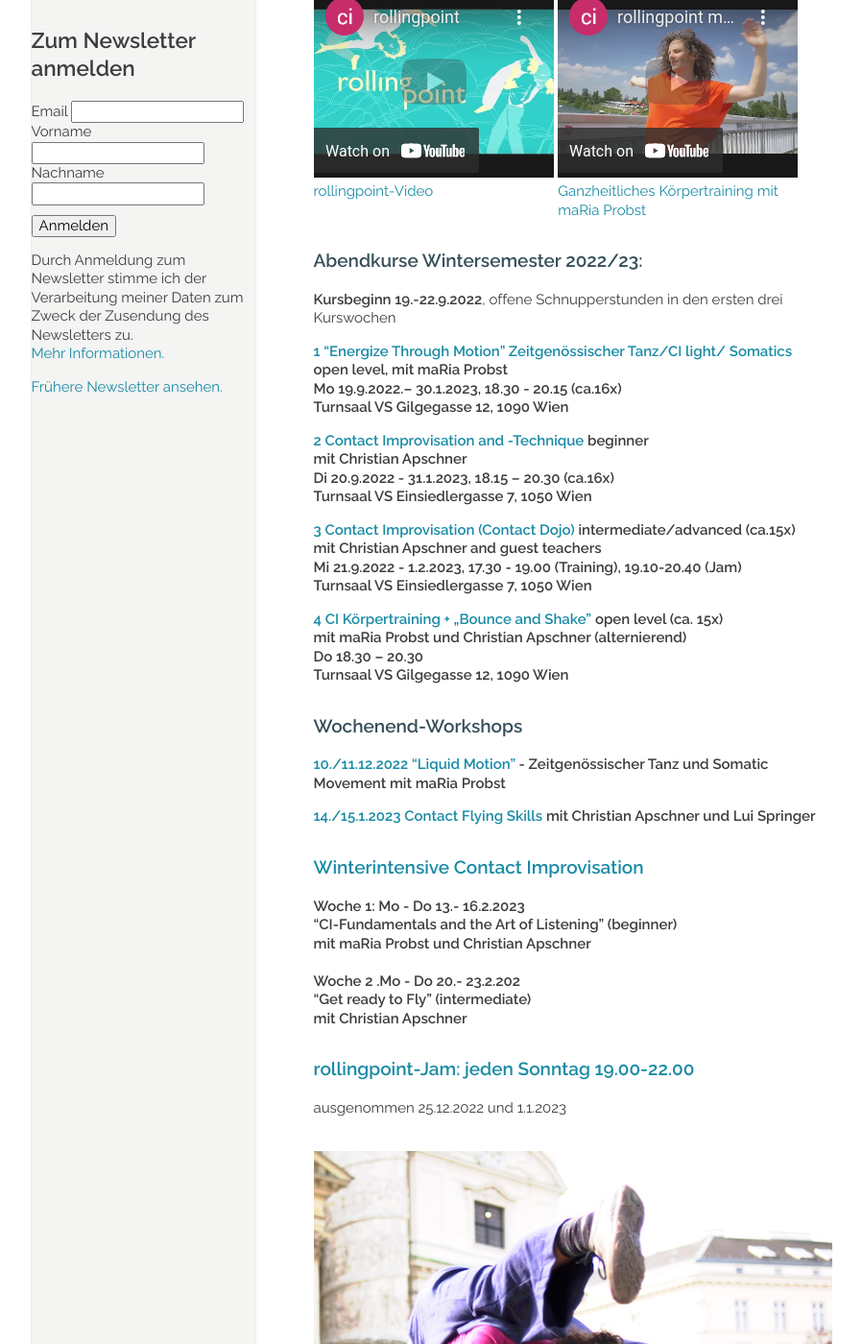
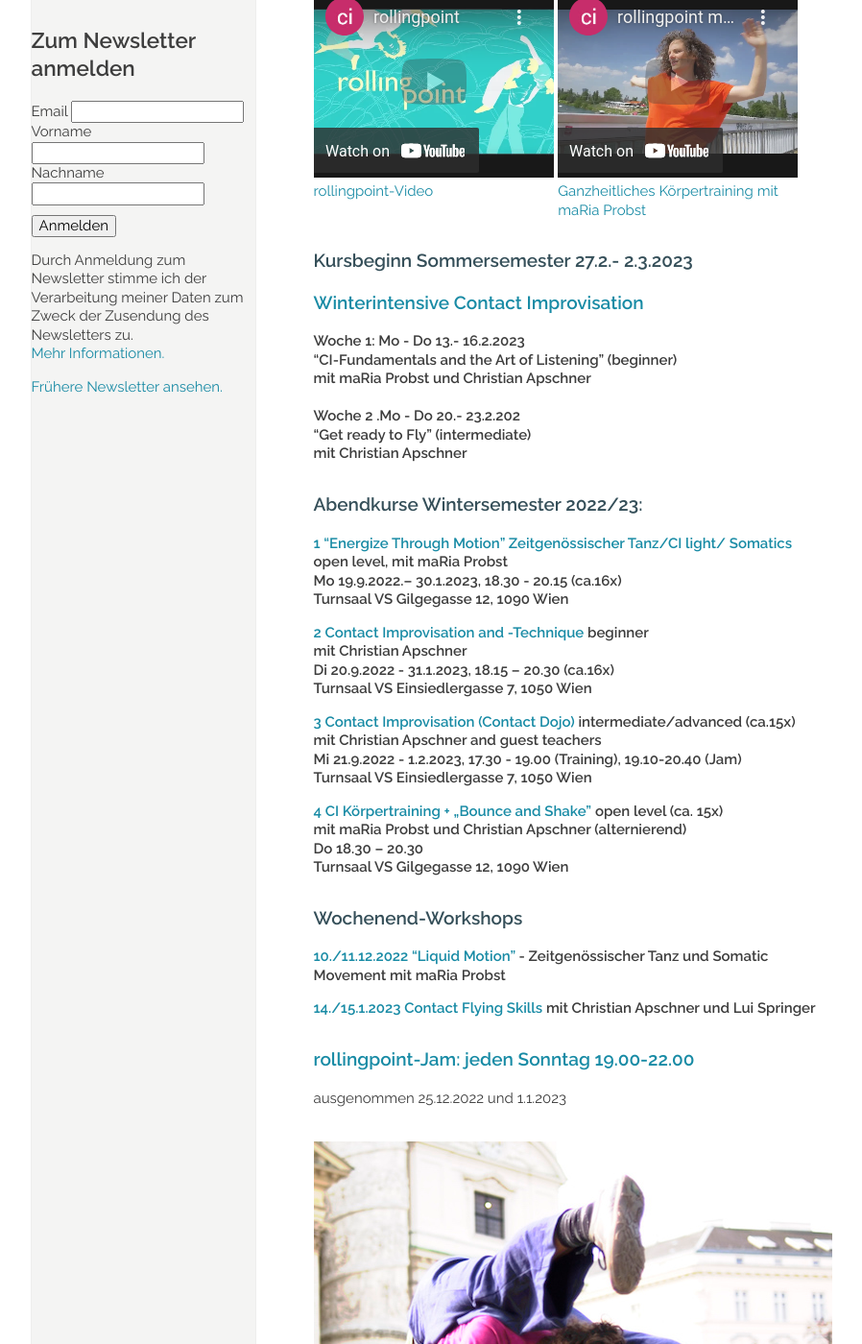
Before and after one commit to manulari/rollingpointat, a Jekyll site: the page built from _pages_de/index.md, in a window 1280 px wide and 1400 px high, scrolled down 883 px. Shown: the whole window at 96% size, without its empty margins (152-1050 px from the left). Built offline with Jekyll 4.4.1, drawn with Linux system fonts in a browser that asks for light colours; comment, search, counter and statistics services are not loaded.

Commit message:
Update page (de) “index”

```diff
--- a/_pages_de/index.md
+++ b/_pages_de/index.md
@@ -19,9 +19,19 @@ Fotocredit: https://johannes-stolba.net/photography/
 
 <div class="imglink"><a target="_blank" href="https://www.youtube.com/embed/6A5otnVZAg4"><img src="/assets/uploads/video_vorschau_maria.png" alt="" /><div>Ganzheitliches Körpertraining mit maRia Probst</div></a></div>
 
+### **Kursbeginn Sommersemester 27.2.- 2.3.2023**
+
+### **[Winterintensive Contact Improvisation](/winterintensive#winterintensive)**
+
+**Woche 1: Mo - Do 13.- 16.2.2023\
+“CI-Fundamentals and the Art of Listening” (beginner)**\
+**mit maRia Probst und Christian Apschner**\
+\
+**Woche 2 .Mo - Do 20.- 23.2.202**\
+**“Get ready to Fly” (intermediate)**\
+**mit Christian Apschner**
+
 ### Abendkurse Wintersemester 2022/23:
-
-**Kursbeginn 19.-22.9.2022**, offene Schnupperstunden in den ersten drei Kurswochen
 
 **[1 "Energize Through Motion" Zeitgenössischer Tanz/CI light/ Somatics](/kurse#mo)**\
 **open level, mit maRia Probst**  \
```
Also changed, not shown: other parts of _pages_de/index.md (+0 -10 lines).
